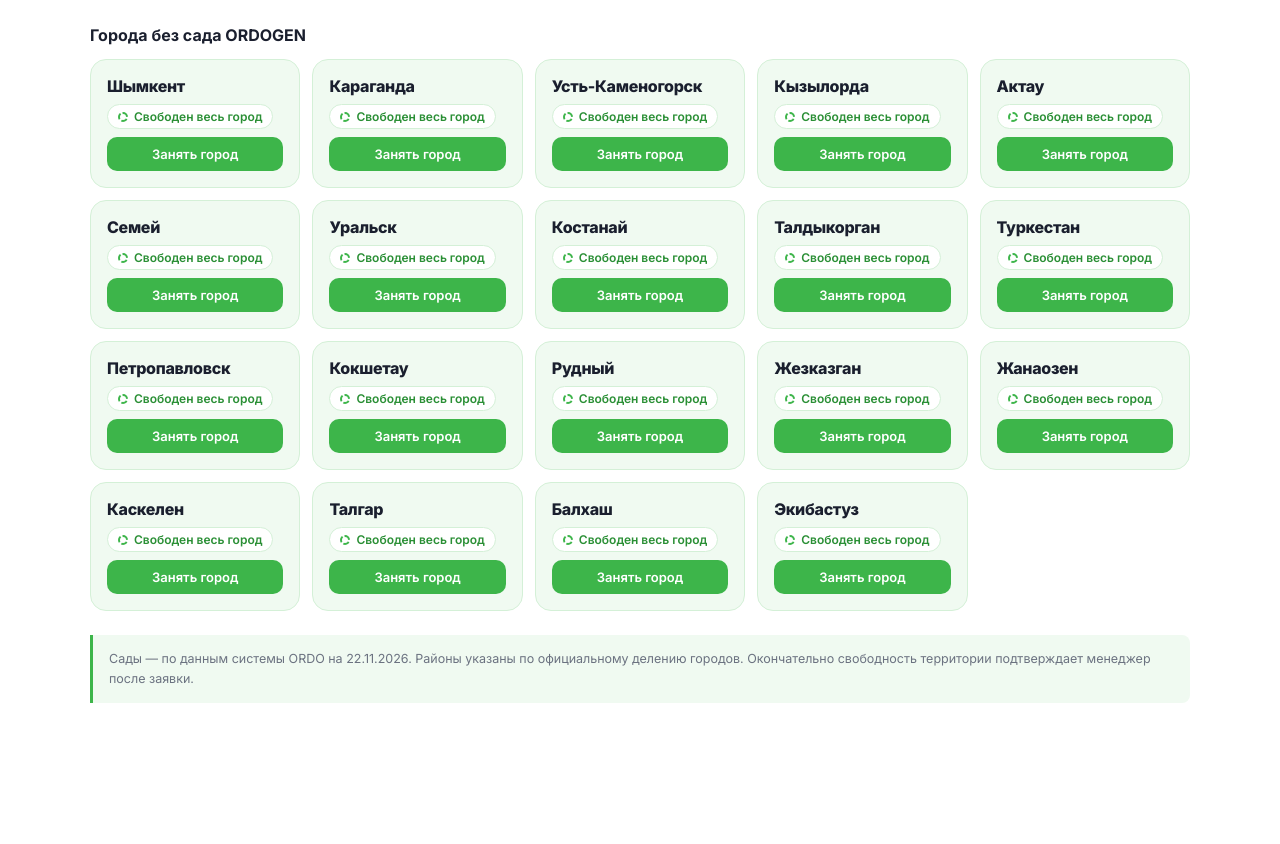
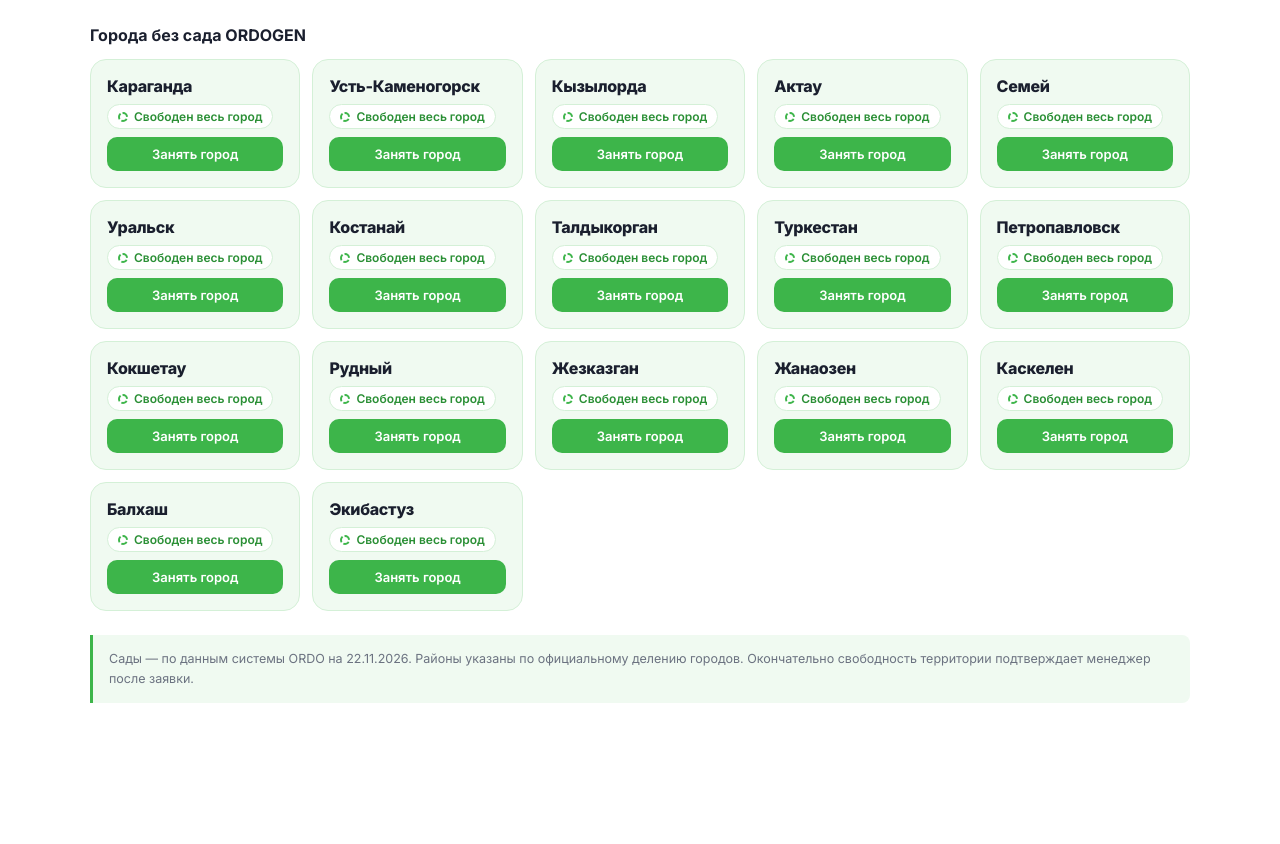
Before and after one commit to aidabintazamat/franch, a plain HTML site: page index.html in a window 1280 px wide. Shown: the part 5272-6116 px from the top of the page. Drawn offline with Linux system fonts and the light colour scheme.

Commit message:
Карта: Шымкент и Талгар убраны из свободных до подтверждения

```diff
--- a/index.html
+++ b/index.html
@@ -1712,12 +1712,12 @@ var MAP_GARDEN_CITIES = [
 ];
 // Города из таблицы цен (Казахстан), где сада ORDOGEN нет
 var MAP_FREE_CITIES = [
-  {ru:'Шымкент',kz:'Шымкент',lat:'Shymkent'},{ru:'Караганда',kz:'Қарағанды',lat:'Karaganda'},{ru:'Усть-Каменогорск',kz:'Өскемен',lat:'Oskemen'},
+  {ru:'Караганда',kz:'Қарағанды',lat:'Karaganda'},{ru:'Усть-Каменогорск',kz:'Өскемен',lat:'Oskemen'},
   {ru:'Кызылорда',kz:'Қызылорда',lat:'Kyzylorda'},{ru:'Актау',kz:'Ақтау',lat:'Aktau'},{ru:'Семей',kz:'Семей',lat:'Semey'},
   {ru:'Уральск',kz:'Орал',lat:'Oral'},{ru:'Костанай',kz:'Қостанай',lat:'Kostanay'},{ru:'Талдыкорган',kz:'Талдықорған',lat:'Taldykorgan'},
   {ru:'Туркестан',kz:'Түркістан',lat:'Turkistan'},{ru:'Петропавловск',kz:'Петропавл',lat:'Petropavl'},{ru:'Кокшетау',kz:'Көкшетау',lat:'Kokshetau'},
   {ru:'Рудный',kz:'Рудный',lat:'Rudny'},{ru:'Жезказган',kz:'Жезқазған',lat:'Zhezkazgan'},{ru:'Жанаозен',kz:'Жаңаөзен',lat:'Zhanaozen'},
-  {ru:'Каскелен',kz:'Қаскелең',lat:'Kaskelen'},{ru:'Талгар',kz:'Талғар',lat:'Talgar'},{ru:'Балхаш',kz:'Балқаш',lat:'Balkhash'},{ru:'Экибастуз',kz:'Екібастұз',lat:'Ekibastuz'}
+  {ru:'Каскелен',kz:'Қаскелең',lat:'Kaskelen'},{ru:'Балхаш',kz:'Балқаш',lat:'Balkhash'},{ru:'Экибастуз',kz:'Екібастұз',lat:'Ekibastuz'}
 ];
 function mapScript(){ return ({ru:'ru',ky:'ru',tj:'ru',kz:'kz'})[CUR_LANG] || 'lat'; }
 function mapName(o){ var s = mapScript(); return o[s] || o.ru; }
```
